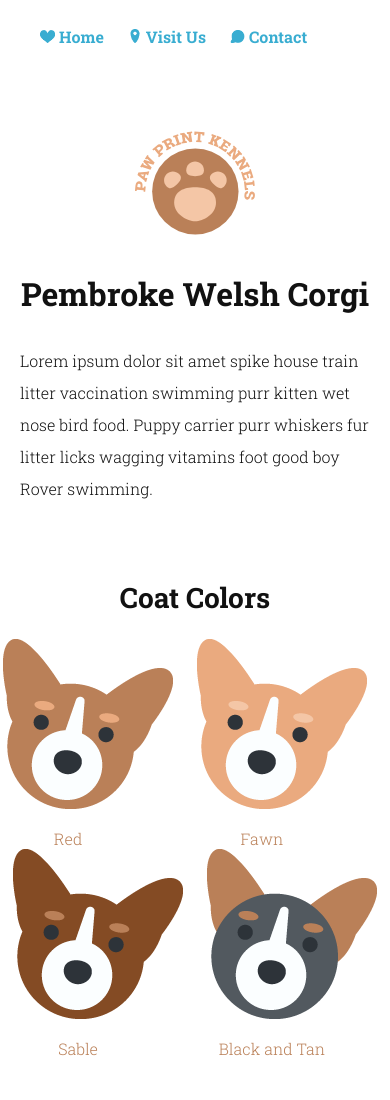
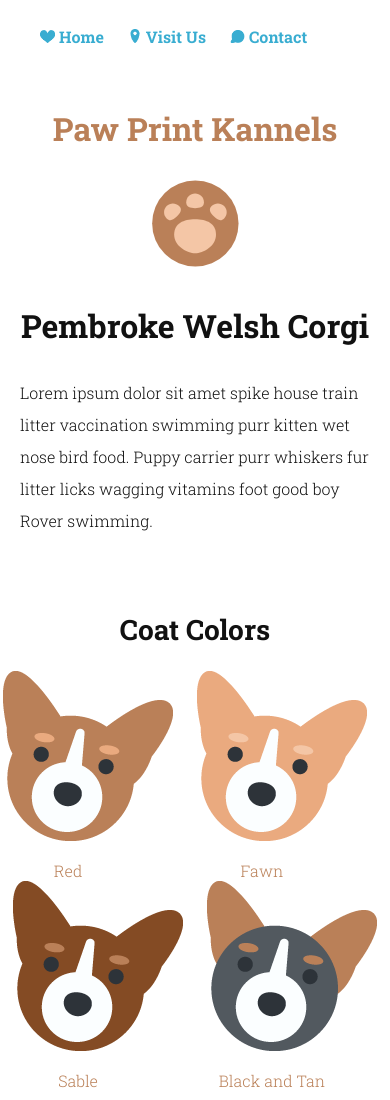
Before and after one commit to Mikhail1987/SVG_Site_Update, a plain HTML site: page index.html in a window 390 px wide. Shown: the top 1100 px of the page. Drawn offline with Linux system fonts and the light colour scheme.

Commit message:
H1
At a page width of less than 420 pixels remove the text from the logo
and add an H1 tag that contains the logo text.

```diff
--- a/index.html
+++ b/index.html
@@ -37,6 +37,7 @@
 <!-- **********************************
 LOGO IMAGE
 *************************************** -->
+<h1 class ="logo_text1">Paw Print Kannels</h1>
         <?xml version="1.0" encoding="utf-8"?>
 <!-- Generator: Adobe Illustrator 19.1.0, SVG Export Plug-In . SVG Version: 6.00 Build 0)  -->
 <svg class = "logo" version="1.1" id="Layer_1" xmlns="http://www.w3.org/2000/svg" xmlns:xlink="http://www.w3.org/1999/xlink" x="0px" y="0px"
@@ -49,7 +50,7 @@ LOGO IMAGE
 <g>
   <ellipse class="st0" cx="70.4" cy="69.9" rx="50.4" ry="50.1"/>
 </g>
-<g>
+<g class = "text_logo">
   <path class="st1" d="M0.6,62.5C0.8,61,1.3,59.8,2.1,59s1.9-1.2,3.1-1.1C6.4,58,7.3,58.5,8,59.5c0.7,1,0.9,2.2,0.8,3.7l-0.2,2.2
     l1.6,0.2l0.5-1.6l1.8,0.2l-0.6,6.1l-1.8-0.2L10,68.5l-7.7-0.7l-0.5,1.6L0,69.2l0.1-1.6L0.6,62.5z M6.3,65.2l0.2-2.2
     c0.1-0.6-0.1-1.1-0.4-1.5c-0.3-0.4-0.7-0.6-1.2-0.7c-0.5,0-0.9,0.1-1.3,0.4c-0.4,0.3-0.6,0.8-0.7,1.4l-0.2,2.2L6.3,65.2z"/>
--- a/styles.css
+++ b/styles.css
@@ -81,3 +81,17 @@ footer {
   height: 140px;
   width: 120px;
 }
+.logo_text1{
+    display: none;
+  }
+
+@media (max-width: 420px) {
+  .logo_text1{
+    display: initial;
+    color: #BA8058;
+  }
+
+  .text_logo {
+    display: none;
+  }
+}
```
